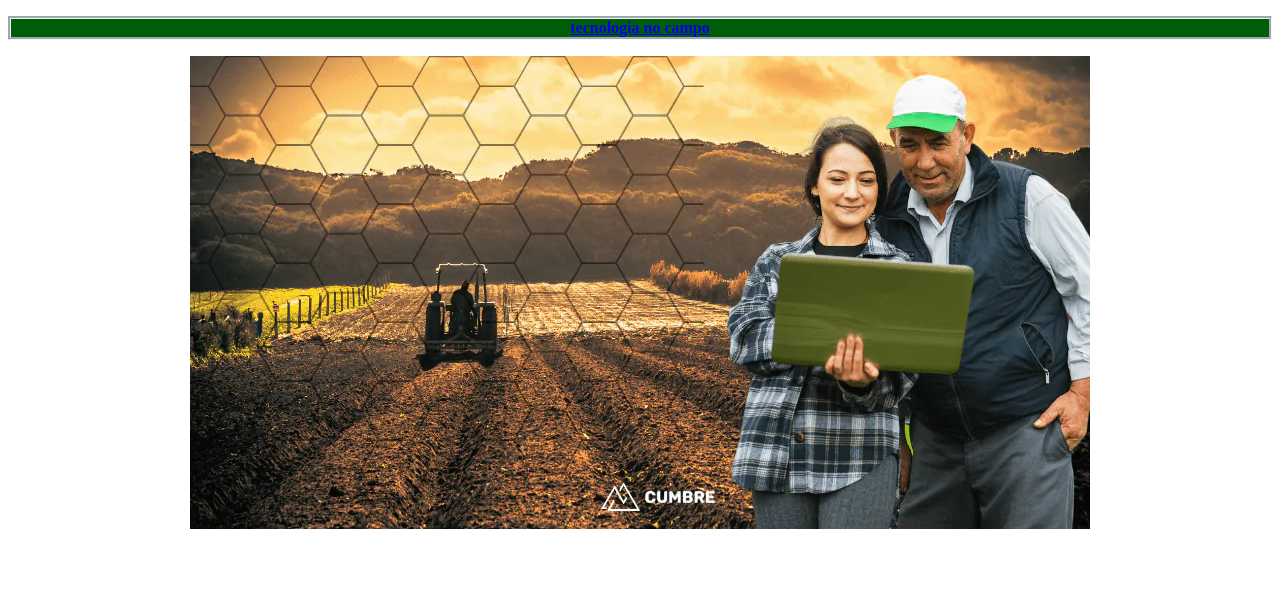
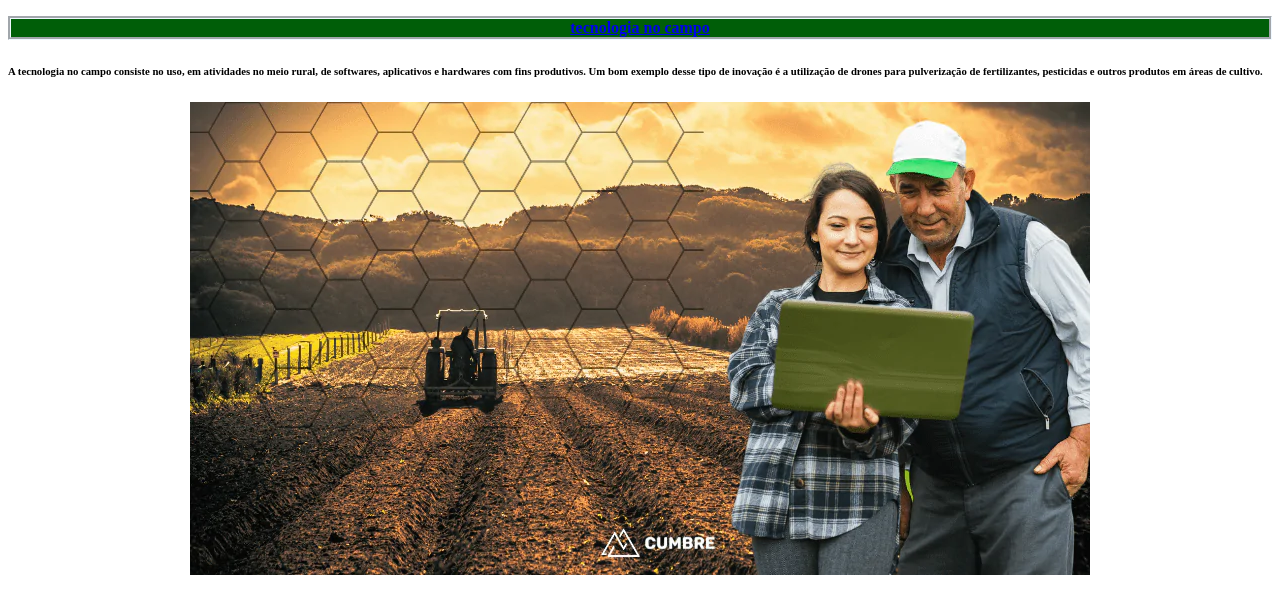
Before and after one commit to mavisouza08/agrinho, a plain HTML site: page index3.html in a window 1280 px wide. Drawn offline with Linux system fonts and the light colour scheme.

Commit message:
Update index3.html

```diff
--- a/index3.html
+++ b/index3.html
@@ -8,6 +8,7 @@
 </head>
 <body>
     <h3> <a href="index4.html">tecnologia no campo</a></h3>
+    <h6>A tecnologia no campo consiste no uso, em atividades no meio rural, de softwares, aplicativos e hardwares com fins produtivos. Um bom exemplo desse tipo de inovação é a utilização de drones para pulverização de fertilizantes, pesticidas e outros produtos em áreas de cultivo.</h6>
     <div class="img-agrinho"><img id="imagem3" src="Imagens-noticias-whatts-fb-5-1.webp" alt=""></div>
 
 </body>
```
